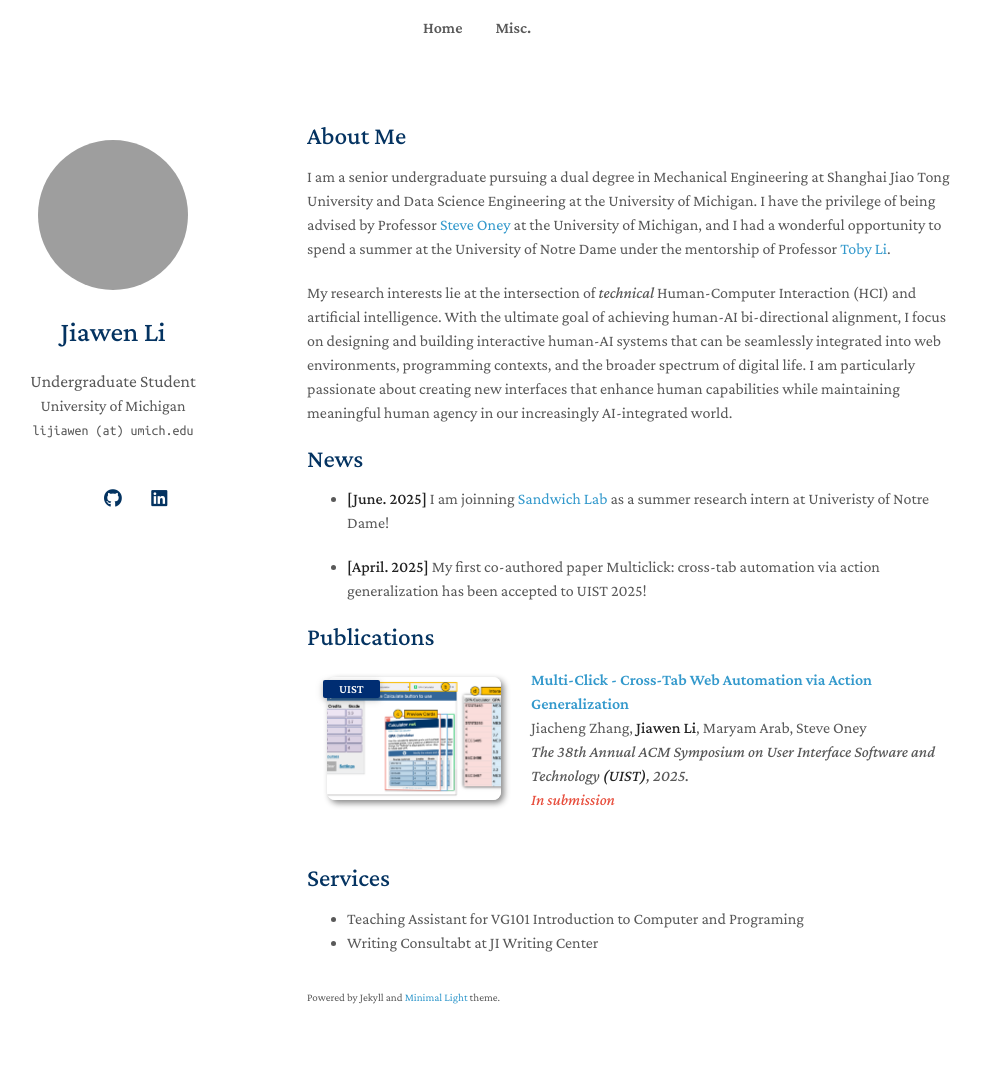
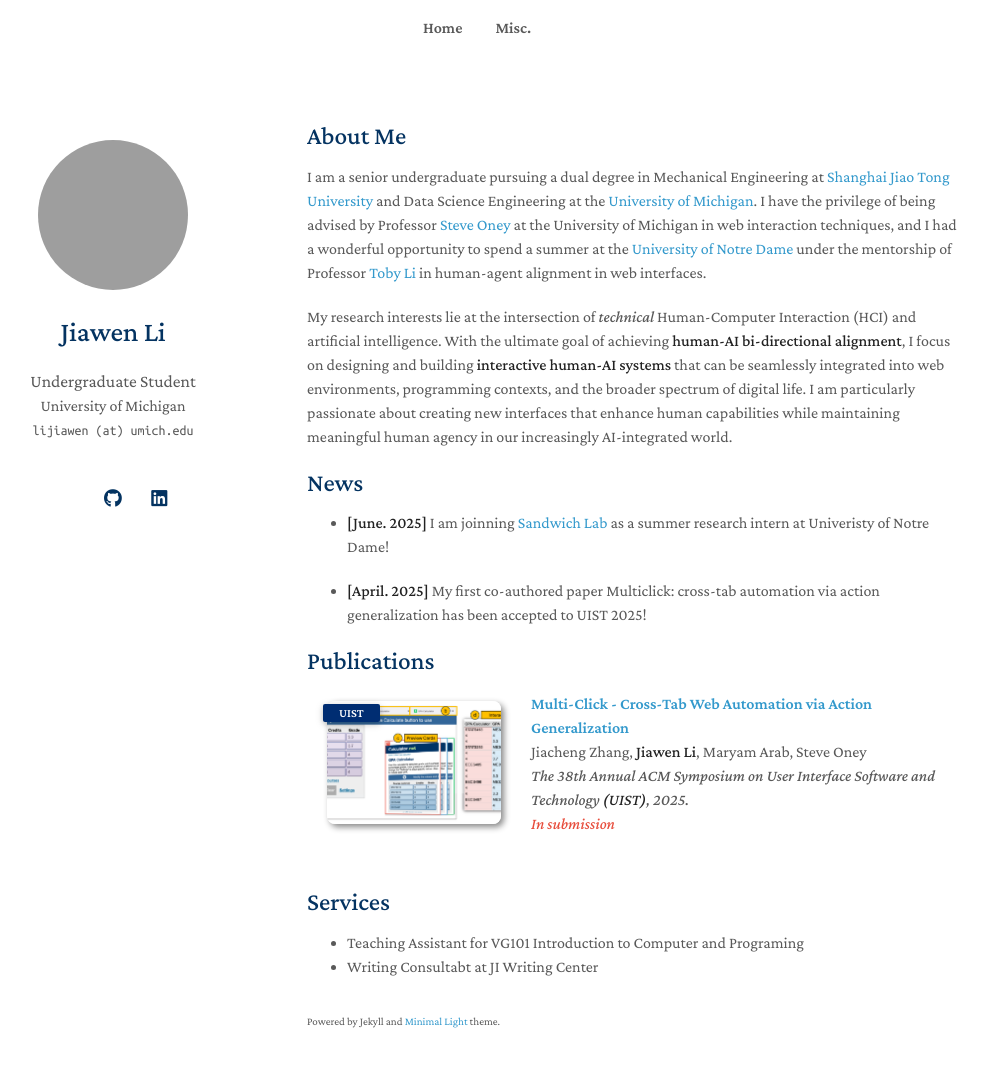
Before and after one commit to Jiawen-lee/JiawenLi, a Jekyll site: the page built from index.md, in a window 1280 px wide and 1102 px high. Shown: the top 1067 px of the window, without its empty margins (163-1150 px from the left). Built offline with Jekyll 4.4.1, drawn with Linux system fonts in a browser that asks for light colours; a style sheet for code colours, icons or effects is not loaded; our own code applies the rules of GitHub Pages for plain Markdown files; grey boxes are pictures that could not be loaded.

Commit message:
Update index.md

```diff
--- a/index.md
+++ b/index.md
@@ -4,9 +4,9 @@ layout: homepage
 
 ## About Me
 
-I am a senior undergraduate pursuing a dual degree in Mechanical Engineering at Shanghai Jiao Tong University and Data Science Engineering at the University of Michigan. I have the privilege of being advised by Professor [Steve Oney](https://from.so/) at the University of Michigan, and I had a wonderful opportunity to spend a summer at the University of Notre Dame under the mentorship of Professor [Toby Li](https://toby.li/).
+I am a senior undergraduate pursuing a dual degree in Mechanical Engineering at [Shanghai Jiao Tong University](https://en.sjtu.edu.cn/) and Data Science Engineering at the [University of Michigan](https://umich.edu/). I have the privilege of being advised by Professor [Steve Oney](https://from.so/) at the University of Michigan in web interaction techniques, and I had a wonderful opportunity to spend a summer at the [University of Notre Dame](https://www.nd.edu/) under the mentorship of Professor [Toby Li](https://toby.li/) in human-agent alignment in web interfaces.
 
-My research interests lie at the intersection of *technical* Human-Computer Interaction (HCI) and artificial intelligence. With the ultimate goal of achieving human-AI bi-directional alignment, I focus on designing and building interactive human-AI systems that can be seamlessly integrated into web environments, programming contexts, and the broader spectrum of digital life. I am particularly passionate about creating new interfaces that enhance human capabilities while maintaining meaningful human agency in our increasingly AI-integrated world.
+My research interests lie at the intersection of *technical* Human-Computer Interaction (HCI) and artificial intelligence. With the ultimate goal of achieving **human-AI bi-directional alignment**, I focus on designing and building **interactive human-AI systems** that can be seamlessly integrated into web environments, programming contexts, and the broader spectrum of digital life. I am particularly passionate about creating new interfaces that enhance human capabilities while maintaining meaningful human agency in our increasingly AI-integrated world.
 
 ## News
 - **[June. 2025]** I am joinning [Sandwich Lab](https://toby.li/) as a summer research intern at Univeristy of Notre Dame!
```
